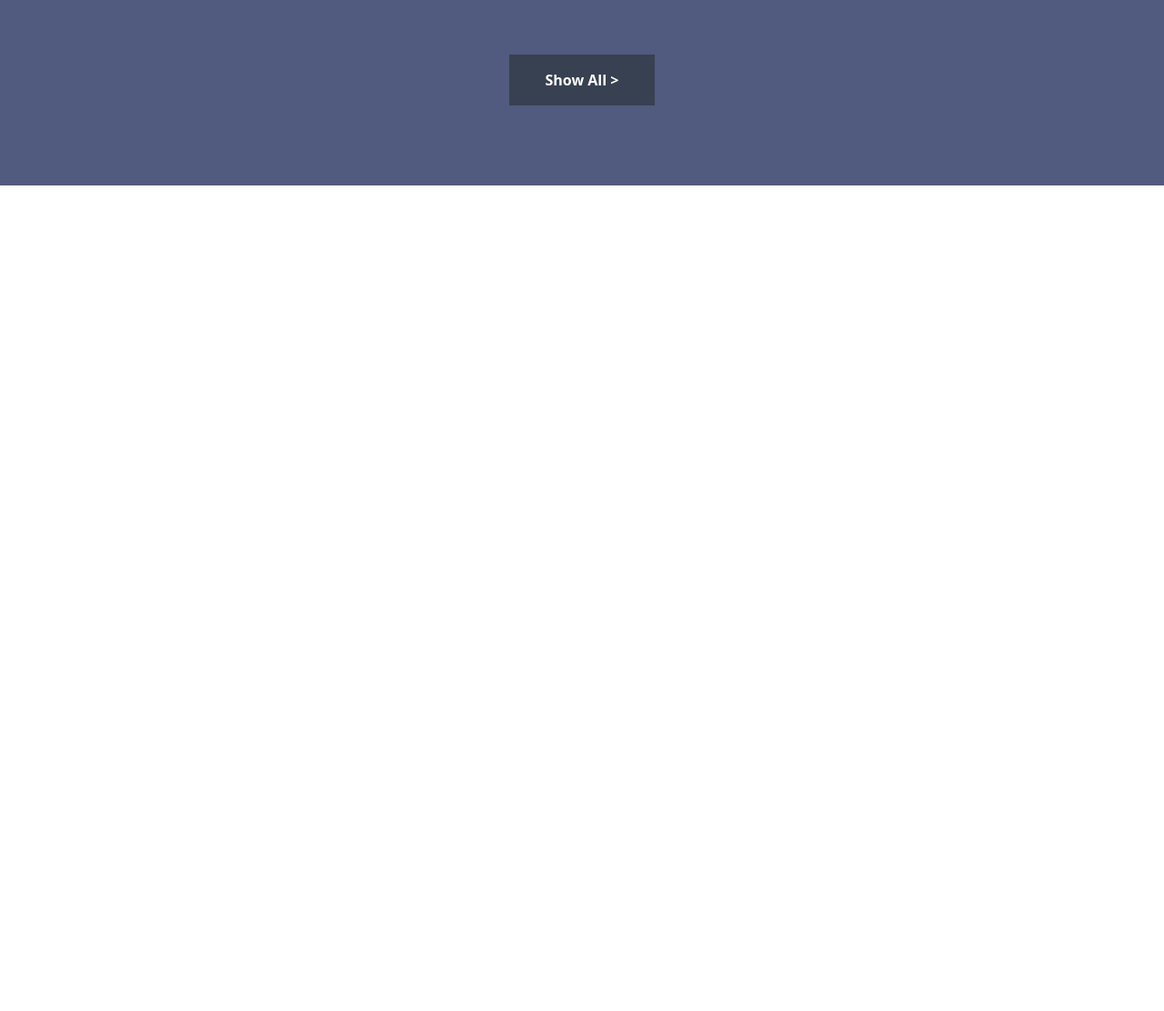
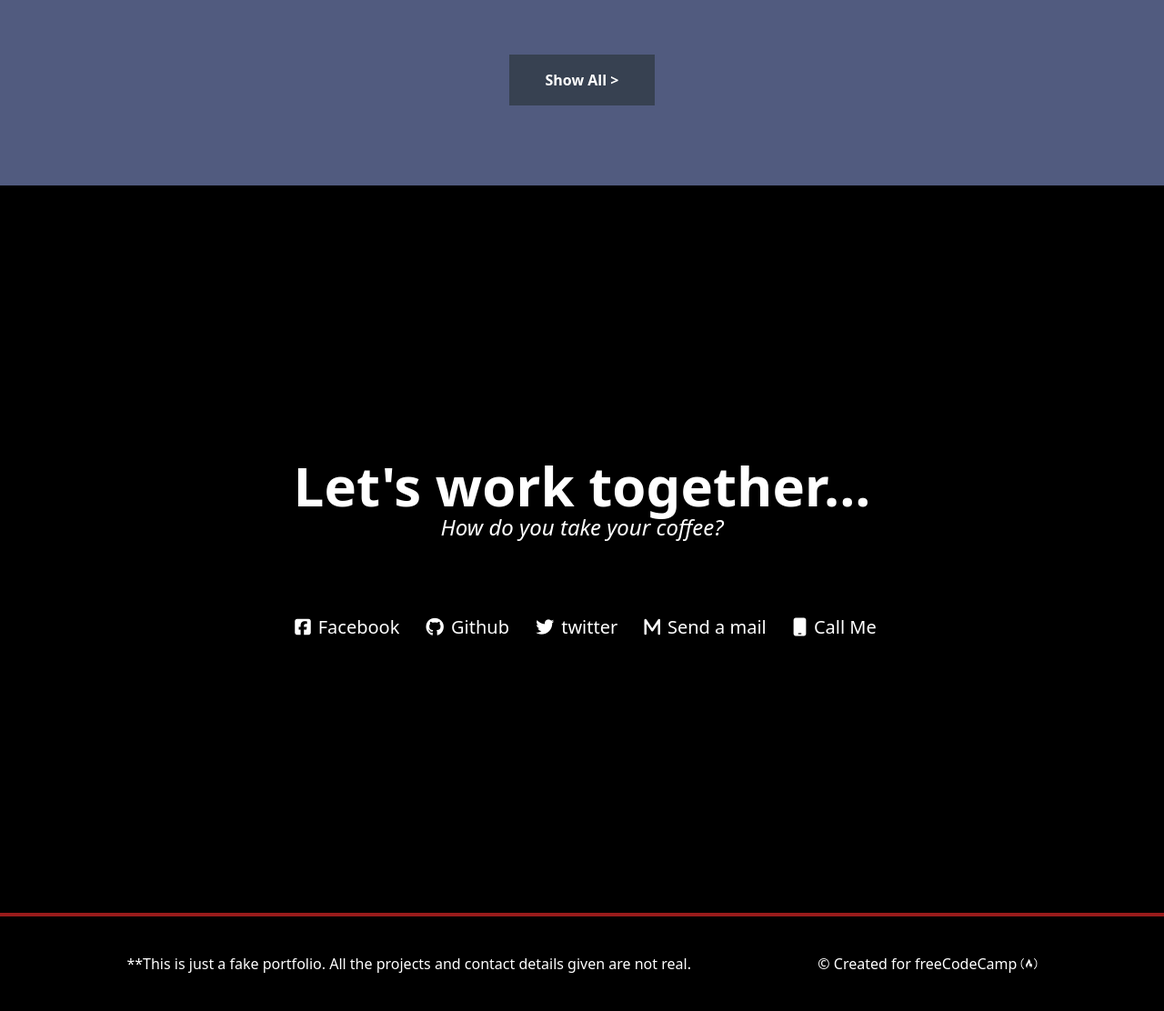
Before and after one commit to MGK-dev/Clone-site-using-tailwind, a website: page src/index.html in a window 1280 px wide. Shown: the part 1816-2928 px from the top of the page at 91% size. Before the commit the page ends 2116 px from the top, so only its background shows below. Drawn offline with Linux system fonts and the light colour scheme.

Commit message:
create contact section and footer complete in index html

```diff
--- a/src/index.html
+++ b/src/index.html
@@ -4,6 +4,7 @@
   <meta charset="UTF-8">
   <meta name="viewport" content="width=device-width, initial-scale=1.0">
   <link href="./output.css" rel="stylesheet">
+  <link rel="stylesheet" href="https://cdnjs.cloudflare.com/ajax/libs/font-awesome/6.6.0/css/all.min.css" integrity="sha512-Kc323vGBEqzTmouAECnVceyQqyqdsSiqLQISBL29aUW4U/M7pSPA/gEUZQqv1cwx4OnYxTxve5UMg5GT6L4JJg==" crossorigin="anonymous" referrerpolicy="no-referrer" />
 </head>
 
 <body class="font-sans text-white">
@@ -13,8 +14,8 @@
     <nav class="bg-red-700 h-16 fixed top-0 left-0 w-full">
         <ul class="flex justify-end text-2xl px-5 py-5">
             <li class="mx-1"><a class="px-5 pt-5 pb-3 hover:bg-sky-900" href="#">About</a></li>
-            <li class="mx-1"><a class="px-5 pt-5 pb-3 hover:bg-sky-900" href="#">Work</a></li>
-            <li class="mx-1"><a class="px-5 pt-5 pb-3 hover:bg-sky-900" href="#">Contact</a></li>
+            <li class="mx-1"><a class="px-5 pt-5 pb-3 hover:bg-sky-900" href="#work-section">Work</a></li>
+            <li class="mx-1"><a class="px-5 pt-5 pb-3 hover:bg-sky-900" href="#contact-section">Contact</a></li>
         </ul>
     </nav>
   </header>
@@ -32,7 +33,7 @@
   </section>
 
                                         <!--Work Project section-->
-    <section>
+    <section id="work-section">
         <div class="bg-blue-950/75">
 
                 <h2 class="text-5xl font-semibold pt-16 underline underline-offset-[18px] text-center">
@@ -159,34 +160,41 @@
     </section>
 
                                         <!--Contact section-->
-    <section>
-        <div>
-            <div> <!--this div contains h1 and p-->
-                <h1>
+    <section id="contact-section">
+        <div class="bg-black flex flex-col justify-center items-center h-screen">
+            <div class="text-center"> <!--this div contains h1 and p-->
+                <h1 class="text-6xl font-bold">
                     Let's work together...
                 </h1>
-                <p>
+                <p class="text-2xl font-extralight italic">
                     How do you take your coffee?
                 </p>
             </div>
-            <div> <!--this div contains social media-->
-                <div></div>
-                <div></div>
-                <div></div>
-                <div></div>
-                <div></div>
+            <div class="mt-20 text-xl"> <!--this div contains social media-->
+
+                <a class="px-2 hover:transition ease-in-out delay-100 hover:-translate-y-1 hover:scale-110 hover:text-amber-500 duration-300 " href="https://www.facebook.com/freecodecamp"> <i class="px-2 fa-brands fa-square-facebook"></i>Facebook</a>
+                <a class="px-2 hover:transition ease-in-out delay-100 hover:-translate-y-1 hover:scale-110 hover:text-amber-500 duration-300  " href="https://github.com/freecodecamp"><i class="px-2 fa-brands fa-github"></i>Github</a>
+                <a class="px-2 hover:transition ease-in-out delay-100 hover:-translate-y-1 hover:scale-110 hover:text-amber-500 duration-300  " href="https://twitter.com/freecodecamp"><i class="px-2 fa-brands fa-twitter"></i>twitter</a>
+                <a class="px-2 hover:transition ease-in-out delay-100 hover:-translate-y-1 hover:scale-110 hover:text-amber-500 duration-300  " href="mailto:example.com"><i class="px-2 fa-brands fa-m"></i>Send a mail</a>
+                <a class="px-2 hover:transition ease-in-out delay-100 hover:-translate-y-1 hover:scale-110 hover:text-amber-500 duration-300  " href="tel:+923146482170"><i class="px-2 fa-solid fa-mobile"></i>Call Me</a>
             </div>
         </div>
-        <footer>
-            <p>
-                **This is just a fake portfolio. All the projects and contact details given are not real.
-            </p>
-            <p>
-                © Created for freeCodeCamp
-            </p>
 
-        </footer>
     </section>
+
+    <footer class="bg-black border-t-4 border-red-800 flex justify-evenly py-10">
+
+        <p >
+          **This is just a fake portfolio. All the projects and contact details
+          given are not real.
+        </p>
+        <p>
+          &copy; Created for
+          <a href="https://www.freecodecamp.com/" target="_blank"
+            >freeCodeCamp <i class="fab fa-free-code-camp"></i
+          ></a>
+        </p>
+      </footer>
 
 </body>
 </html>
```
Also changed, not shown: src/output.css.
